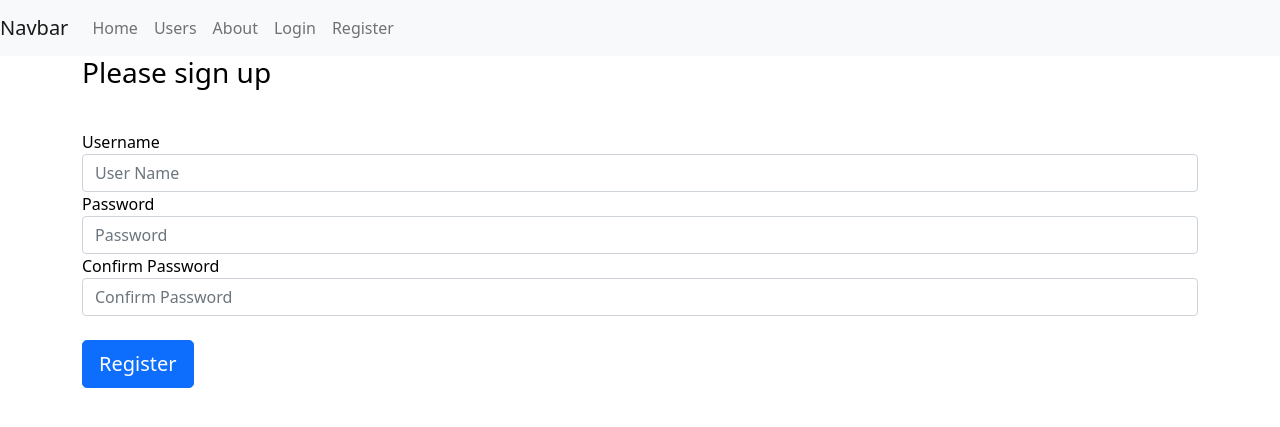
After one commit to nico-mu/flaskSeminarProject, a Flask app: page /register in a window 1280 px wide. The commit adds this page. Shown: the top 427 px of the page. Run offline with Flask 2, Linux system fonts and the light colour scheme; some libraries are stand-ins or nearby versions.

Commit message:
[FEATURE] add login and register forms

```diff
--- /dev/null
+++ b/demo/forms.py
@@ -0,0 +1,13 @@
+from flask_wtf import FlaskForm
+from wtforms import StringField, SubmitField
+
+class RegisterForm(FlaskForm):
+    username = StringField('Username')
+    password = StringField('Password')
+    password_confirm = StringField('Confirm Password')
+    submit = SubmitField('Register')
+
+class LoginForm(FlaskForm):
+    username = StringField('Username')
+    password = StringField('Password')
+    submit = SubmitField('Login')
--- a/demo/templates/base.html.j2
+++ b/demo/templates/base.html.j2
@@ -53,16 +53,21 @@
       <div class="collapse navbar-collapse" id="navbarSupportedContent">
         <ul class="navbar-nav mr-auto">
           <li class="nav-item">
-            <a class="nav-link" href="/home">Home</a>
+            <a class="nav-link" href="{{ url_for('index') }}">Home</a>
           </li>
           <li class="nav-item">
-            <a class="nav-link" href="/users">Users</a>
+            <a class="nav-link" href="{{ url_for('users') }}">Users</a>
           </li>
           <li class="nav-item">
-            <a class="nav-link" href="/about">About</a>
+            <a class="nav-link" href="{{ url_for('about') }}">About</a>
+          </li>
+        </ul>
+        <ul class="navbar-nav">
+          <li class="nav-item">
+            <a class="nav-link" href="{{ url_for('login') }}">Login</a>
           </li>
           <li class="nav-item">
-            <a class="nav-link disabled" href="#">Disabled</a>
+            <a class="nav-link" href="{{ url_for('register') }}">Register</a>
           </li>
         </ul>
       </div>
--- /dev/null
+++ b/demo/templates/register.html.j2
@@ -0,0 +1,24 @@
+{% extends 'base.html.j2' %}
+
+    {% block title %}
+        Register
+    {% endblock %}
+
+    {% block content %}
+        <div class="container">
+            <form method="POST" class="form-register" style="color:black">
+                <h1 class="h3 mb-3 font-weight-normal">Please sign up</h1>
+                <br>
+                {{ form.username.label() }}
+                {{ form.username(class="form-control", placeholder="User Name")}}
+
+                {{ form.password.label() }}
+                {{ form.password(class="form-control", placeholder="Password")}}
+
+                {{ form.password_confirm.label() }}
+                {{ form.password_confirm(class="form-control", placeholder="Confirm Password")}}
+                <br>
+                {{ form.submit(class="btn btn-lg btn-primary btn-block", value="Register") }}
+            </form>
+        </div>
+    {% endblock %}
--- a/demo/views.py
+++ b/demo/views.py
@@ -6,6 +6,8 @@ import os
 from flask.templating import render_template
 from flask import send_from_directory
 from demo import app
+from demo.models import *
+from demo.forms import RegisterForm, LoginForm
 
 
 @app.route("/")
@@ -30,12 +32,8 @@ def users():
     '''
     This function renders the users.html.j2 template
     '''
-    data = [
-        {'id': 1, 'name': 'test1'},
-        {'id': 2, 'name': 'test2'},
-        {'id': 3, 'name': 'test3'},
-    ]
-    return render_template('users.html.j2', users=data, userName="TestName")
+    users = User.query.all()
+    return render_template('users.html.j2', users=users, userName="TestName")
 
 
 @app.route('/favicon.ico')
@@ -45,3 +43,19 @@ def favicon():
     '''
     return send_from_directory(os.path.join(app.root_path, 'static'),
                                'favicon.ico', mimetype='image/vnd.microsoft.icon')
+
+@app.route('/register')
+def register():
+    '''
+    This function renders the register.html.j2 template
+    '''
+    form = RegisterForm()
+    return render_template('register.html.j2', form=form)
+
+@app.route('/login')
+def login():
+    '''
+    This function renders the register.html.j2 template
+    '''
+    form = LoginForm()
+    return render_template('login.html.j2', form=form)
```
Also changed, not shown: demo/templates/login.html.j2 (added, +22 -0 lines), setup.py (+6 -4 lines).
